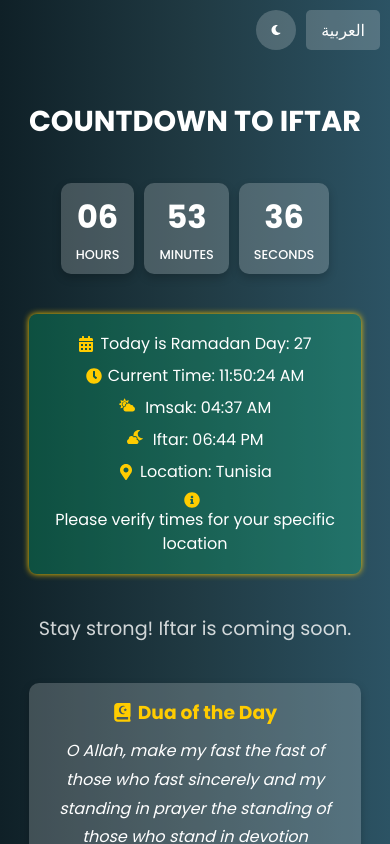
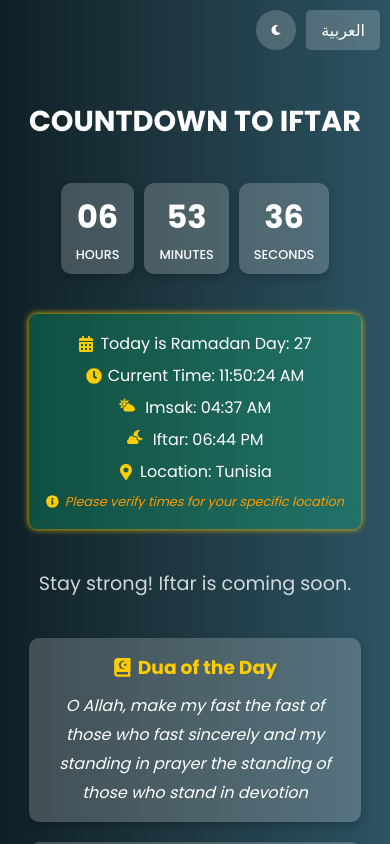
Before and after one commit to Youssef-Fawel/Ramadan-Countdown-App, a React (Create React App) app: page / in a window 390 px wide. Shown: the top 844 px of the page. Built offline with nearby package versions, Linux system fonts and the light colour scheme.

Commit message:
Update App.css

```diff
--- a/src/App.css
+++ b/src/App.css
@@ -187,14 +187,14 @@ body {
   max-width: 80%;
   width: 500px;
   animation: glow 2s infinite;
-  text-align: center; /* Ensure text is centered */
+  text-align: center;
 }
 
 .highlight-box p {
   margin: 5px 0;
   display: flex;
   align-items: center;
-  justify-content: center; /* Center alignment for all paragraphs */
+  justify-content: center;
   flex-wrap: wrap;
 }
 
@@ -208,16 +208,14 @@ body {
   margin-left: 8px;
 }
 
-/* Prayer times specific styling */
 .prayer-times {
   display: flex;
   align-items: center;
-  justify-content: center; /* Center the prayer times */
+  justify-content: center;
   gap: 15px;
   width: 100%;
 }
 
-/* Mobile adjustments */
 @media (max-width: 768px) {
   .highlight-box {
     font-size: 1rem;
@@ -253,13 +251,26 @@ body {
     margin-left: 6px;
   }
 
-  /* For very small screens, stack the prayer times but keep them centered */
   .prayer-times {
     flex-direction: column;
     align-items: center;
     gap: 8px;
   }
 }
+
+.location-note {
+  font-size: 0.9em;
+  color: #ff9800;
+  margin-top: 8px;
+  font-style: italic;
+}
+
+@media (max-width: 480px) {
+  .location-note {
+    font-size: 0.8em;
+  }
+}
+
 
 .label {
   display: block;
```
